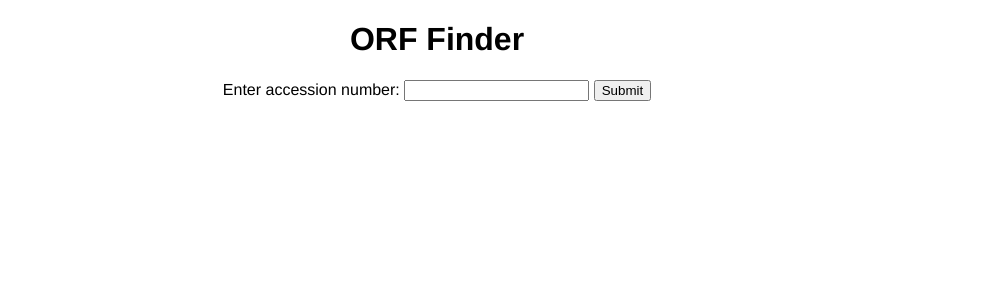
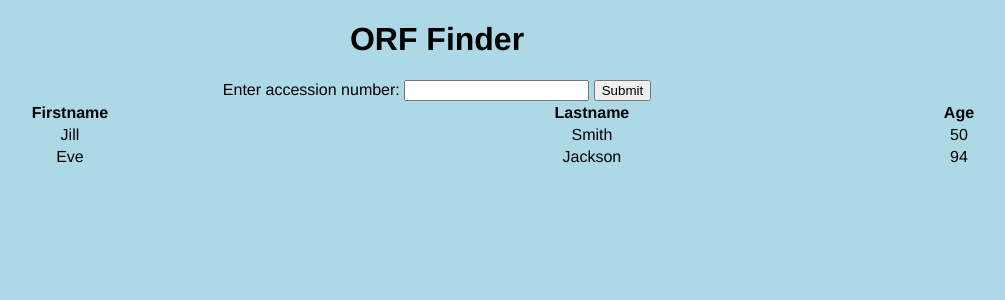
Before and after one commit to edrisq/bio-final, a Flask app: page / in a window 1280 px wide. Shown: the top 300 px of the page, without its empty margins (203-1208 px from the left). Run offline with Flask 2, Linux system fonts and the light colour scheme.

Commit message:
Update for gcloud transition

```diff
--- a/static/style.css
+++ b/static/style.css
@@ -1,7 +1,8 @@
 body {
-  font-family: "helvetica", sans-serif;
-  text-align: center;
-  overflow-wrap: break-word;
-  word-wrap: break-word;
-  word-break: break-word;
+    font-family: "helvetica", sans-serif;
+    text-align: center;
+    overflow-wrap: break-word;
+    word-wrap: break-word;
+    word-break: break-word;
+    background-color: lightblue;
 }
--- a/templates/index.html
+++ b/templates/index.html
@@ -11,7 +11,25 @@
     <h1>ORF Finder</h1>
     <form action="orf_finder" method="POST" enctype="multipart/form-data">
         Enter accession number: <input type="text" name="acc"> <input type="submit" name="submit" value="Submit">
-        </form>
+    </form>
+
+    <table style="width:100%">
+      <tr>
+        <th>Firstname</th>
+        <th>Lastname</th>
+        <th>Age</th>
+      </tr>
+      <tr>
+        <td>Jill</td>
+        <td>Smith</td>
+        <td>50</td>
+      </tr>
+      <tr>
+        <td>Eve</td>
+        <td>Jackson</td>
+        <td>94</td>
+      </tr>
+    </table>
 </body>
 
 </html>
```
